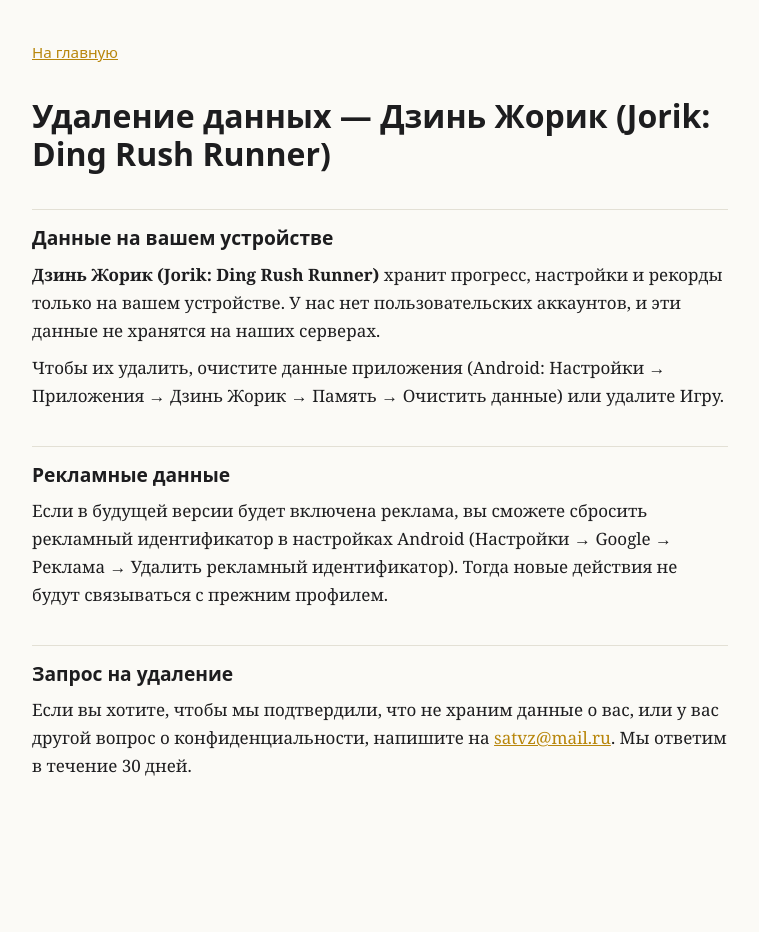
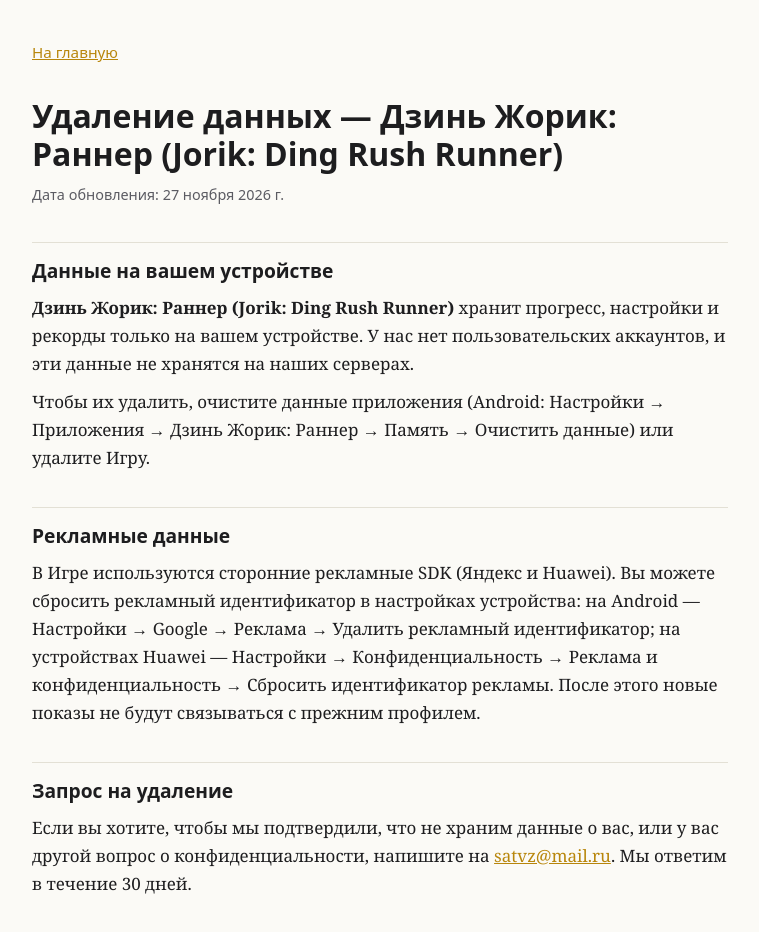
Before and after one commit to lowpi111/Nimzora_jorik-docs, a plain HTML site: page ru/delete-data/index.html in a window 1280 px wide. Shown: the whole page, without its empty margins (260-1019 px from the left). Before the commit the page ends 854 px from the top, so only its background shows below. Drawn offline with Linux system fonts and the light colour scheme.

Commit message:
Update index.html

```diff
--- a/ru/delete-data/index.html
+++ b/ru/delete-data/index.html
@@ -1,18 +1,27 @@
 <!doctype html>
-<html lang="ru"><head><meta charset="utf-8">
+<html lang="ru">
+<head>
+  <meta charset="utf-8">
   <meta name="viewport" content="width=device-width, initial-scale=1">
-<title>Удаление данных — Дзинь Жорик (Jorik: Ding Rush Runner)</title>
+  <title>Удаление данных — Дзинь Жорик: Раннер (Jorik: Ding Rush Runner)</title>
   <meta name="robots" content="index,follow">
-<link rel="stylesheet" href="../../style.css"></head>
-<body><main>
+  <link rel="stylesheet" href="../../style.css">
+</head>
+<body>
+<main>
   <nav><a href="../../">На главную</a></nav>
-<h1>Удаление данных — Дзинь Жорик (Jorik: Ding Rush Runner)</h1>
+  <h1>Удаление данных — Дзинь Жорик: Раннер (Jorik: Ding Rush Runner)</h1>
+  <p class="meta">Дата обновления: 27 ноября 2026 г.</p>
 
   <h2>Данные на вашем устройстве</h2>
-<p><b>Дзинь Жорик (Jorik: Ding Rush Runner)</b> хранит прогресс, настройки и рекорды только на вашем устройстве. У нас нет пользовательских аккаунтов, и эти данные не хранятся на наших серверах.</p><p>Чтобы их удалить, очистите данные приложения (Android: Настройки → Приложения → Дзинь Жорик → Память → Очистить данные) или удалите Игру.</p>
+  <p><b>Дзинь Жорик: Раннер (Jorik: Ding Rush Runner)</b> хранит прогресс, настройки и рекорды только на вашем устройстве. У нас нет пользовательских аккаунтов, и эти данные не хранятся на наших серверах.</p>
+  <p>Чтобы их удалить, очистите данные приложения (Android: Настройки → Приложения → Дзинь Жорик: Раннер → Память → Очистить данные) или удалите Игру.</p>
+
   <h2>Рекламные данные</h2>
-<p>Если в будущей версии будет включена реклама, вы сможете сбросить рекламный идентификатор в настройках Android (Настройки → Google → Реклама → Удалить рекламный идентификатор). Тогда новые действия не будут связываться с прежним профилем.</p>
+  <p>В Игре используются сторонние рекламные SDK (Яндекс и Huawei). Вы можете сбросить рекламный идентификатор в настройках устройства: на Android — Настройки → Google → Реклама → Удалить рекламный идентификатор; на устройствах Huawei — Настройки → Конфиденциальность → Реклама и конфиденциальность → Сбросить идентификатор рекламы. После этого новые показы не будут связываться с прежним профилем.</p>
+
   <h2>Запрос на удаление</h2>
   <p>Если вы хотите, чтобы мы подтвердили, что не храним данные о вас, или у вас другой вопрос о конфиденциальности, напишите на <a href="mailto:satvz@mail.ru">satvz@mail.ru</a>. Мы ответим в течение 30 дней.</p>
-
-</main></body></html>
+</main>
+</body>
+</html>
```
Lines whose indentation alone changed are shown as unchanged.
